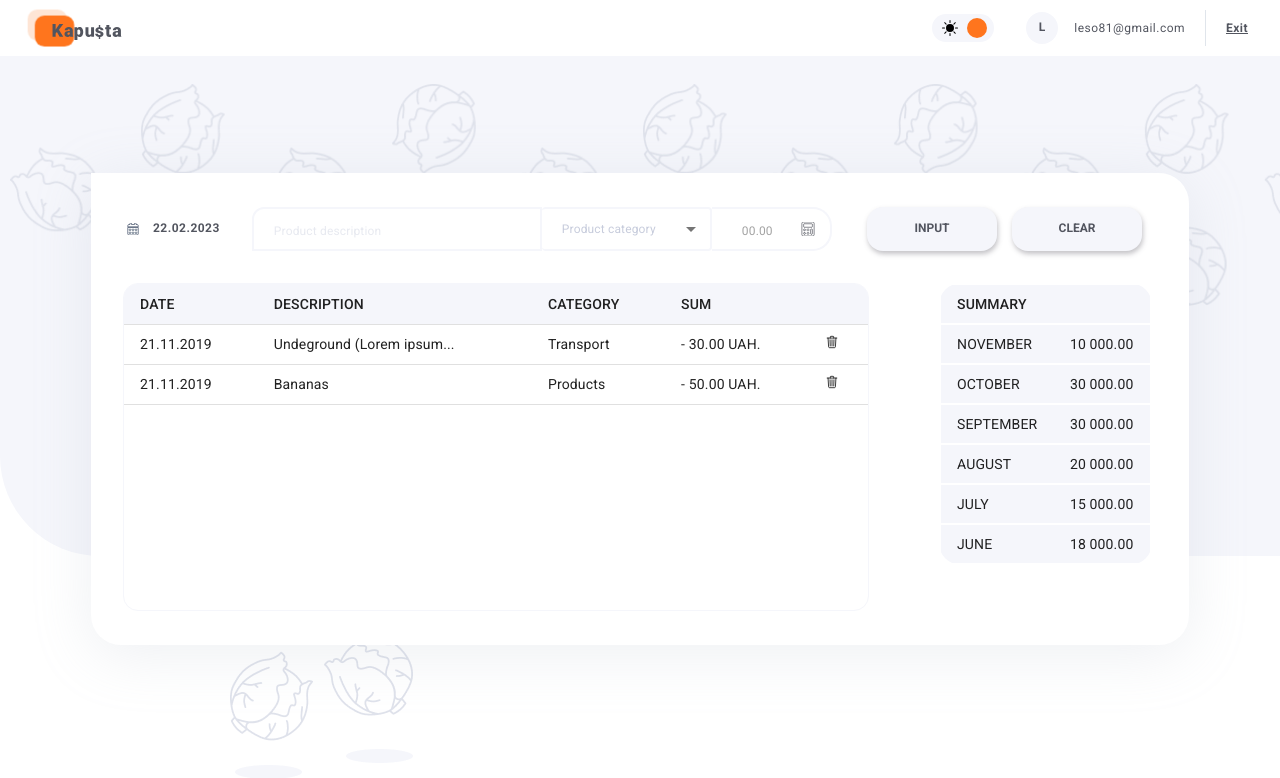
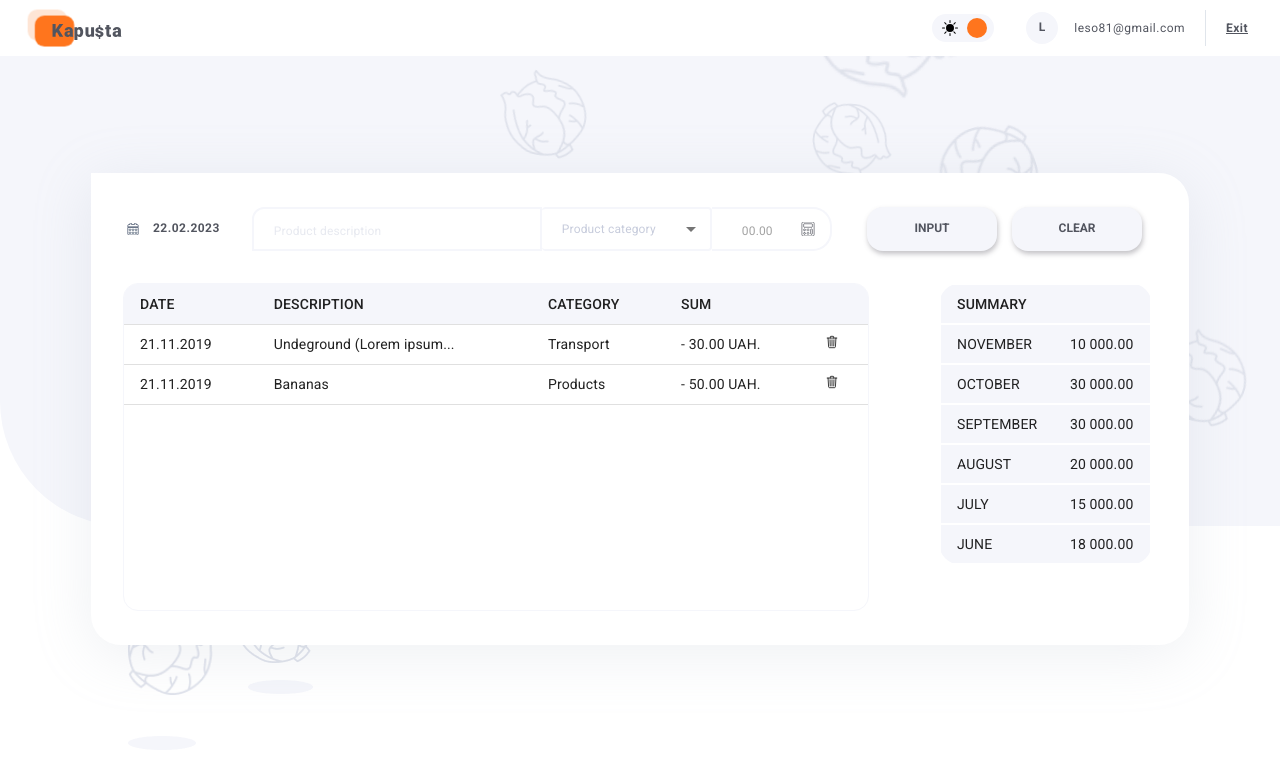
Before and after one commit to Romaleso261981/Pet-project, a React (Create React App) app: page /wallet in a window 1280 px wide. Shown: the top 778 px of the page. Built offline with nearby package versions, Linux system fonts and the light colour scheme.

Commit message:
delete background

```diff
--- a/src/components/Background/Background.jsx
+++ /dev/null
@@ -1,53 +0,0 @@
-import large from "../../assets/image/kapusta1280_1x.png";
-import large2 from "../../assets/image/kapusta1280_2x.png";
-import medium from "../../assets/image/kapusta768_1x.png";
-import medium2 from "../../assets/image/kapusta768_2x.png";
-import small from "../../assets/image/kapusta320_1x.png";
-import small2 from "../../assets/image/kapusta320_2x.png";
-import cabbage1 from "../../assets/image/cabbage_1x.png";
-import cabbage2 from "../../assets/image/cabbage_2x.png";
-import cabbage_small from "../../assets/image/cabbage_320_1x.png";
-import cabbage_small2 from "../../assets/image/cabbage_320_2x.png";
-
-import styled from "./Background.module.scss";
-
-export const Background = () => {
-  return (
-    <>
-      <div className={styled.cabbageContainer}>
-        <div className={styled.background}>
-          <div className={styled.wrapper__cabbage}>
-            <picture>
-              <source
-                srcSet={`${large} 1x, ${large2} 2x`}
-                media="(min-width: 1280px)"
-              />
-              <source
-                srcSet={`${medium} 1x, ${medium2} 2x`}
-                media="(min-width: 768px)"
-              />
-              <source
-                srcSet={`${small} 1x, ${small2} 2x`}
-                media="(max-width: 767px)"
-              />
-              <img className={styled.cabbage} src={large} alt="bg" />
-            </picture>
-          </div>
-        </div>
-        <div className={styled.bottom__cabbage_wrapper}>
-          <picture>
-            <source
-              srcSet={`${cabbage1} 1x, ${cabbage2} 2x`}
-              media="(min-width: 768px)"
-            />
-            <source
-              srcSet={`${cabbage_small} 1x, ${cabbage_small2} 2x`}
-              media="(max-width: 767px)"
-            />
-            <img className={styled.cabbage_bottom} src={large} alt="bg" />
-          </picture>
-        </div>
-      </div>
-    </>
-  );
-};
--- a/src/components/Background/Background.module.scss
+++ /dev/null
@@ -1,65 +0,0 @@
-.cabbageContainer {
-  position: relative;
-  overflow: hidden;
-  left: 0;
-  z-index: -10;
-}
-
-.background {
-  min-height: 342px;
-  background: var(--report-bg-color);
-  background-size: cover;
-  border-bottom-left-radius: 100px;
-  transition: background 250ms cubic-bezier(0.4, 0, 0.2, 1);
-
-  @media screen and (min-width: 768px) {
-    min-height: 500px;
-  }
-}
-
-.wrapper__cabbage {
-  position: absolute;
-  top: 104px;
-  right: 0;
-
-  @media screen and (min-width: 768px) {
-    top: 28px;
-    left: 10px;
-  }
-}
-
-.cabbage {
-  @media screen and (min-width: 768px) {
-    width: 100vw;
-  }
-}
-
-.bottom__cabbage_wrapper {
-  position: relative;
-  width: 100%;
-  height: 514px;
-
-  @media screen and (min-width: 768px) {
-    height: 442px;
-  }
-
-  @media screen and (min-width: 1280px) {
-    height: 268px;
-  }
-}
-
-.cabbage_bottom {
-  position: absolute;
-  top: 425px;
-  left: 35px;
-
-  @media screen and (min-width: 768px) {
-    top: 244px;
-    left: 103px;
-  }
-
-  @media screen and (min-width: 1280px) {
-    top: 76px;
-    left: 230px;
-  }
-}
--- a/src/pages/WalletPage/Wallet.jsx
+++ b/src/pages/WalletPage/Wallet.jsx
@@ -1,13 +1,15 @@
-import { Background } from "../../components/Background/Background";
 import { Transaction } from "components/Transaction/Transaction";
 import TableTransaction from "components/TableTransaction/TableTransaction";
 import TableSummary from "components/TableSummary/TableSummary";
+import { AnimatedCabbagesBg } from "../../components/AnimatedBg/AnimatedBg";
+import { AnimatedBottomCabbages } from "../../components/AnimatedCabbagesBottom/AnimatedCabbagesBottom";
 import styled from "./Wallet.module.scss";
 
 const Wallet = () => {
   return (
     <>
-      <Background />
+      <AnimatedCabbagesBg />
+      <AnimatedBottomCabbages />
       <div className={styled.container}>
         <div className={styled.wrapper}>
           <div className={styled.transaction_all}>
```
